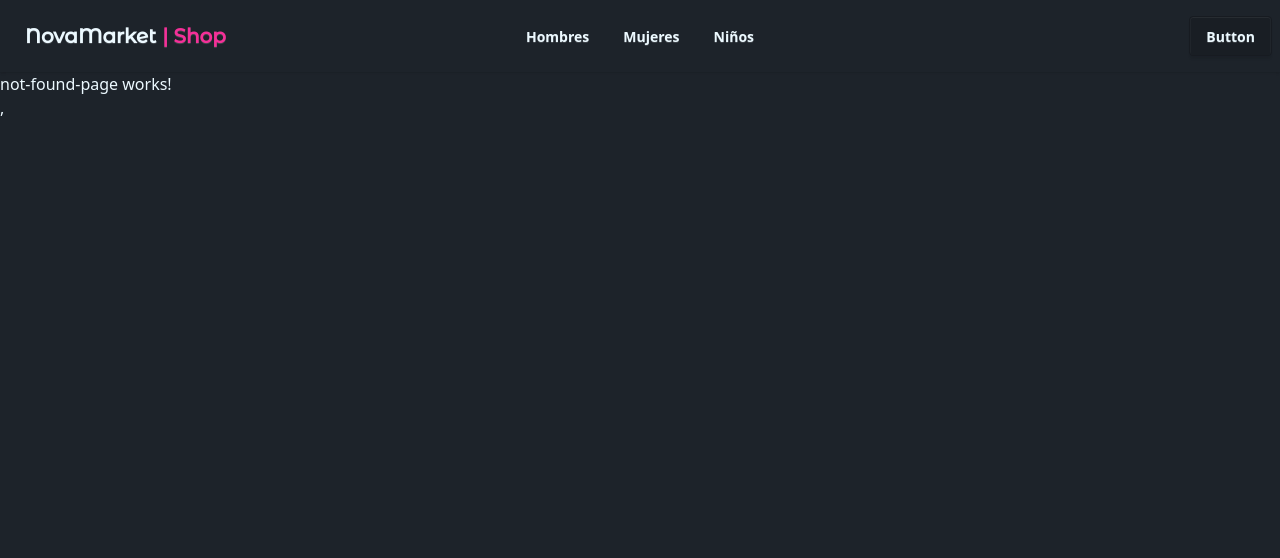
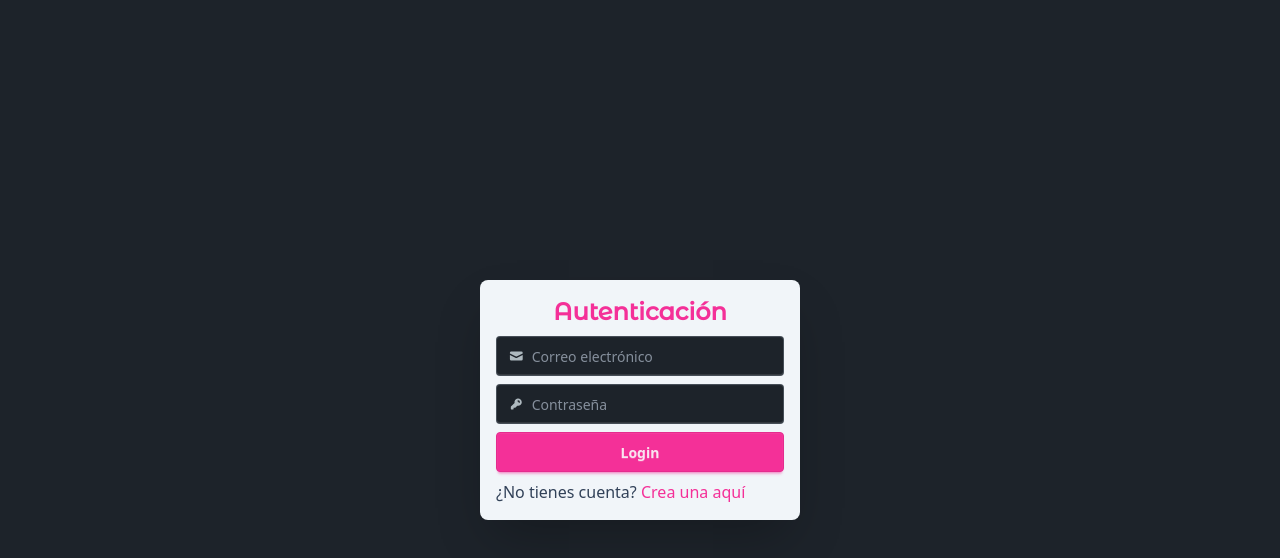
Before and after one commit to MarioAG1/novamarket, an Angular app: page /auth/login in a window 1280 px wide. Shown: the top 558 px of the page. Built offline with nearby package versions, Linux system fonts and the light colour scheme.

Commit message:
270, 271. Rutas y paginas de autentificacion junto con el formulario reactivo de autenticacion

```diff
--- a/src/app/app.routes.ts
+++ b/src/app/app.routes.ts
@@ -1,6 +1,11 @@
 import { Routes } from '@angular/router';
 
 export const routes: Routes = [
+  {
+    path: 'auth',
+    loadChildren: () => import('./auth/auth.routes'),
+    // TODO: Guards
+  },
   {
     path: '',
     loadChildren: () => import('./store/store.routes'),
--- /dev/null
+++ b/src/app/auth/auth.routes.ts
@@ -0,0 +1,27 @@
+import { Routes } from '@angular/router';
+import { AuthLayoutComponent } from './layout/auth-layout/auth-layout.component';
+import { LoginPageComponent } from './pages/login-page/login-page.component';
+import { RegisterPageComponent } from './pages/register-page/register-page.component';
+
+export const authRoutes: Routes = [
+  {
+    path: '',
+    component: AuthLayoutComponent,
+    children: [
+      {
+        path: 'login',
+        component: LoginPageComponent,
+      },
+      {
+        path: 'register',
+        component: RegisterPageComponent,
+      },
+      {
+        path: '**',
+        redirectTo: 'login',
+      },
+    ],
+  },
+];
+
+export default authRoutes;
--- /dev/null
+++ b/src/app/auth/layout/auth-layout/auth-layout.component.html
@@ -0,0 +1,8 @@
+<div class="flex items-center justify-center min-h-screen">
+  <div class="w-full max-w-xs bg-slate-100 shadow-2xl rounded-lg p-4">
+    <h1 class="text-2xl font-montserrat font-bold text-secondary text-center mb-2">
+      Autenticación
+    </h1>
+    <router-outlet></router-outlet>
+  </div>
+</div>
--- /dev/null
+++ b/src/app/auth/pages/login-page/login-page.component.html
@@ -0,0 +1,60 @@
+<form class="flex flex-col gap-2" [formGroup]="loginForm" (ngSubmit)="onSubmit()">
+  <label class="input input-bordered flex items-center gap-2">
+    <svg
+      xmlns="http://www.w3.org/2000/svg"
+      viewBox="0 0 16 16"
+      fill="currentColor"
+      class="h-4 w-4 opacity-70"
+    >
+      <path
+        d="M2.5 3A1.5 1.5 0 0 0 1 4.5v.793c.026.009.051.02.076.032L7.674 8.51c.206.1.446.1.652 0l6.598-3.185A.755.755 0 0 1 15 5.293V4.5A1.5 1.5 0 0 0 13.5 3h-11Z"
+      />
+      <path
+        d="M15 6.954 8.978 9.86a2.25 2.25 0 0 1-1.956 0L1 6.954V11.5A1.5 1.5 0 0 0 2.5 13h11a1.5 1.5 0 0 0 1.5-1.5V6.954Z"
+      />
+    </svg>
+    <input type="text" class="grow" placeholder="Correo electrónico" formControlName="email" />
+  </label>
+
+  <label class="input input-bordered flex items-center gap-2">
+    <svg
+      xmlns="http://www.w3.org/2000/svg"
+      viewBox="0 0 16 16"
+      fill="currentColor"
+      class="h-4 w-4 opacity-70"
+    >
+      <path
+        fill-rule="evenodd"
+        d="M14 6a4 4 0 0 1-4.899 3.899l-1.955 1.955a.5.5 0 0 1-.353.146H5v1.5a.5.5 0 0 1-.5.5h-2a.5.5 0 0 1-.5-.5v-2.293a.5.5 0 0 1 .146-.353l3.955-3.955A4 4 0 1 1 14 6Zm-4-2a.75.75 0 0 0 0 1.5.5.5 0 0 1 .5.5.75.75 0 0 0 1.5 0 2 2 0 0 0-2-2Z"
+        clip-rule="evenodd"
+      />
+    </svg>
+    <input type="password" class="grow" placeholder="Contraseña" formControlName="password" />
+  </label>
+
+  <button type="submit" class="btn btn-secondary">Login</button>
+
+  <p class="text-slate-700">
+    ¿No tienes cuenta?
+    <a routerLink="/auth/register" class="text-secondary cursor-pointer">Crea una aquí</a>
+  </p>
+</form>
+
+@if (hasError()) {
+  <div role="alert" class="alert alert-error animate-fadeIn fixed bottom-5 right-5 w-72">
+    <svg
+      xmlns="http://www.w3.org/2000/svg"
+      class="h-6 w-6 shrink-0 stroke-current"
+      fill="none"
+      viewBox="0 0 24 24"
+    >
+      <path
+        stroke-linecap="round"
+        stroke-linejoin="round"
+        stroke-width="2"
+        d="M10 14l2-2m0 0l2-2m-2 2l-2-2m2 2l2 2m7-2a9 9 0 11-18 0 9 9 0 0118 0z"
+      />
+    </svg>
+    <span>Por favor, revise la informacion ingresada</span>
+  </div>
+}
--- /dev/null
+++ b/src/app/auth/pages/login-page/login-page.component.ts
@@ -0,0 +1,31 @@
+import { Component, inject, signal } from '@angular/core';
+import { FormBuilder, ReactiveFormsModule, Validators } from '@angular/forms';
+import { RouterLink } from '@angular/router';
+
+@Component({
+  selector: 'app-login-page',
+  imports: [RouterLink, ReactiveFormsModule],
+  templateUrl: './login-page.component.html',
+})
+export class LoginPageComponent {
+  fb = inject(FormBuilder);
+  hasError = signal(false);
+  isPosting = signal(false);
+
+  loginForm = this.fb.group({
+    email: ['', [Validators.required, Validators.email]],
+    password: ['', [Validators.required, Validators.minLength(6)]],
+  });
+
+  onSubmit() {
+    if (this.loginForm.invalid) {
+      this.hasError.set(true);
+      setTimeout(() => {
+        this.hasError.set(false);
+      }, 5000);
+      return;
+    }
+    const { email = '', password = '' } = this.loginForm.value;
+    console.log(email, password);
+  }
+}
--- /dev/null
+++ b/src/app/auth/pages/register-page/register-page.component.html
@@ -0,0 +1 @@
+<p>register-page works!</p>,
```
Also changed, not shown: src/app/auth/layout/auth-layout/auth-layout.component.ts (added, +9 -0 lines), src/app/auth/pages/register-page/register-page.component.ts (added, +8 -0 lines), 1 other file (tests, documents, lock files or other folders).
